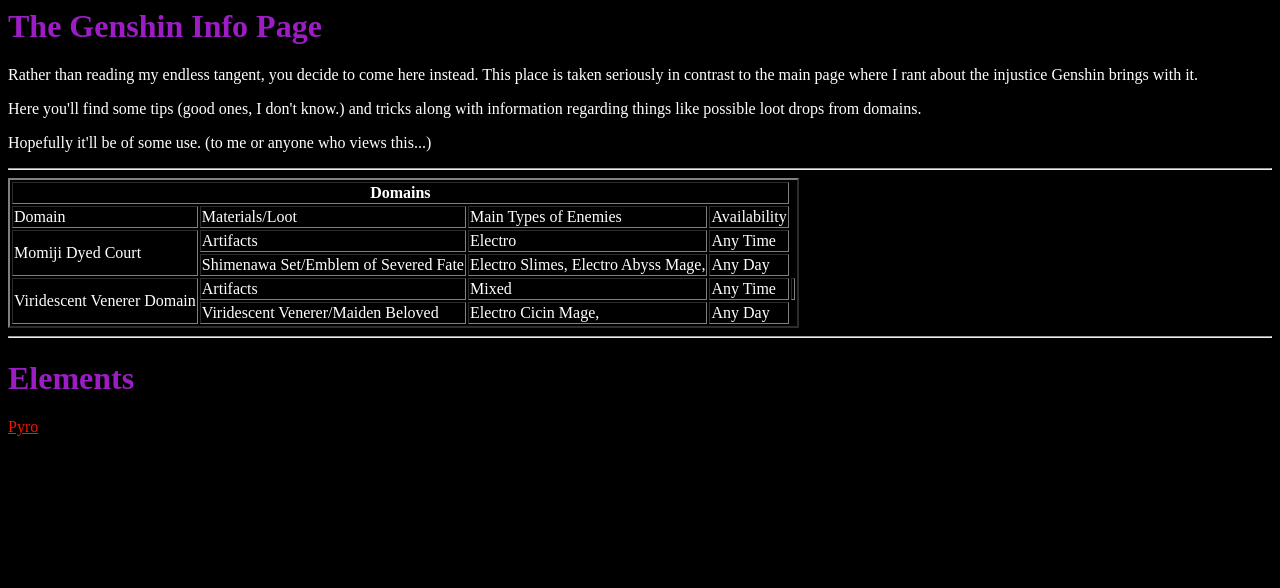
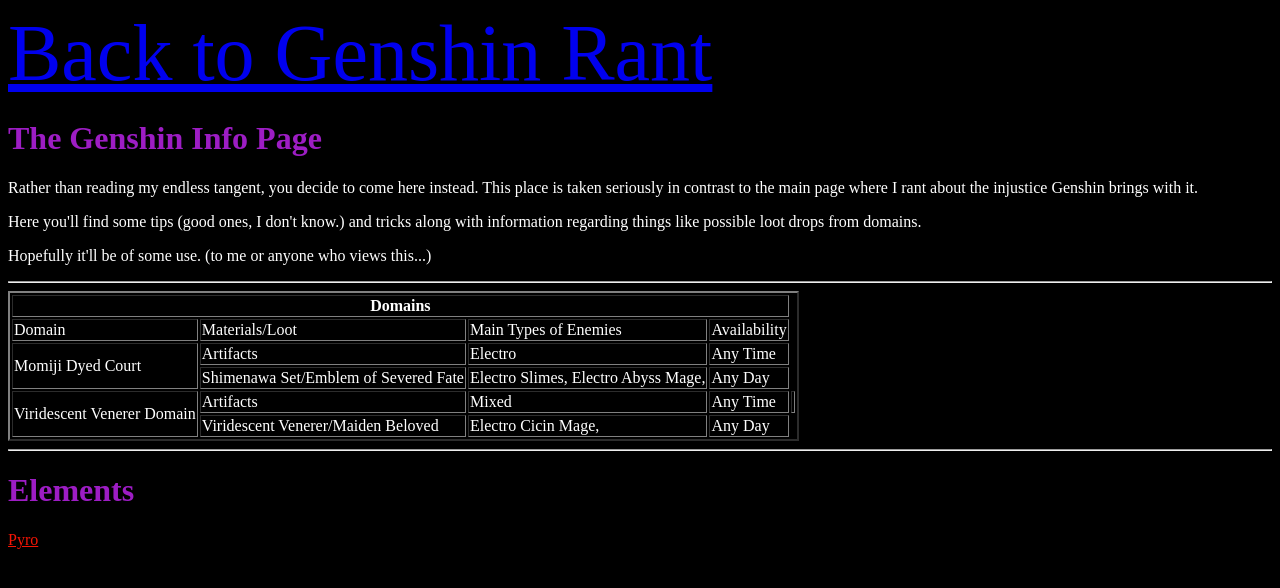
Before and after one commit to gavinchind/genshin.impact, a plain HTML site: page genshininfo.html in a window 1280 px wide. Drawn offline with Linux system fonts and the light colour scheme.

Commit message:
Update genshininfo.html

```diff
--- a/genshininfo.html
+++ b/genshininfo.html
@@ -1,5 +1,6 @@
 <html>
    <body style="background-color:#000000;color:white;">
+      <a href="https://gavinchind.github.io/genshin.impact/index.html" style="font-size:500%">Back to Genshin Rant</a>
       <h1 style="color:#9d1dc4;">The Genshin Info Page</h1>
         <p> Rather than reading my endless tangent, you decide to come here instead. This place is taken seriously in contrast to the main page where I rant about the injustice Genshin brings with it.
         <p> Here you'll find some tips (good ones, I don't know.) and tricks along with information regarding things like possible loot drops from domains.
```
